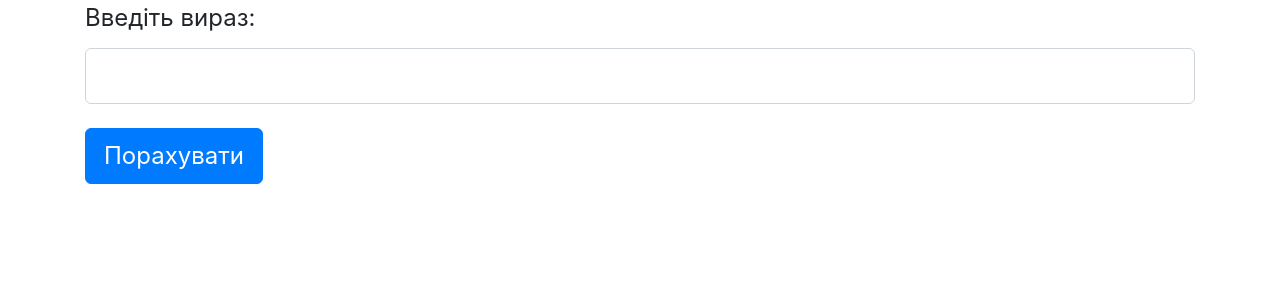
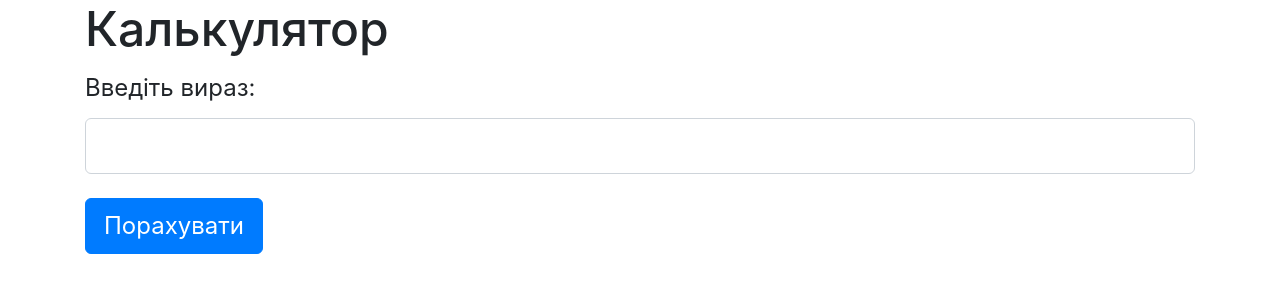
Before and after one commit to Kastet6398/pylearn1, a Django app: page /calculator/ in a window 1280 px wide. Shown: the part 84-384 px from the top of the page. Run offline with Django 4.2, Linux system fonts and the light colour scheme; data comes from the database, SQL or seed files in the repository.

Commit message:
Update calculator.html

```diff
--- a/main/templates/main/calculator.html
+++ b/main/templates/main/calculator.html
@@ -4,6 +4,7 @@
 
 {% block content %}
 <div class="container">
+    <h2>Калькулятор</h2>
     <form method="post">
         {% csrf_token %}
         <div class="form-group">
```
